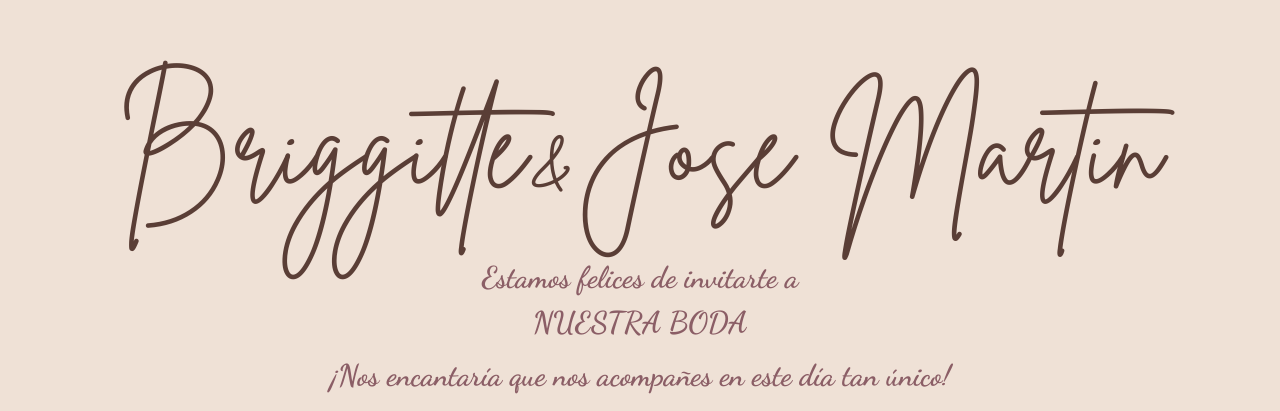
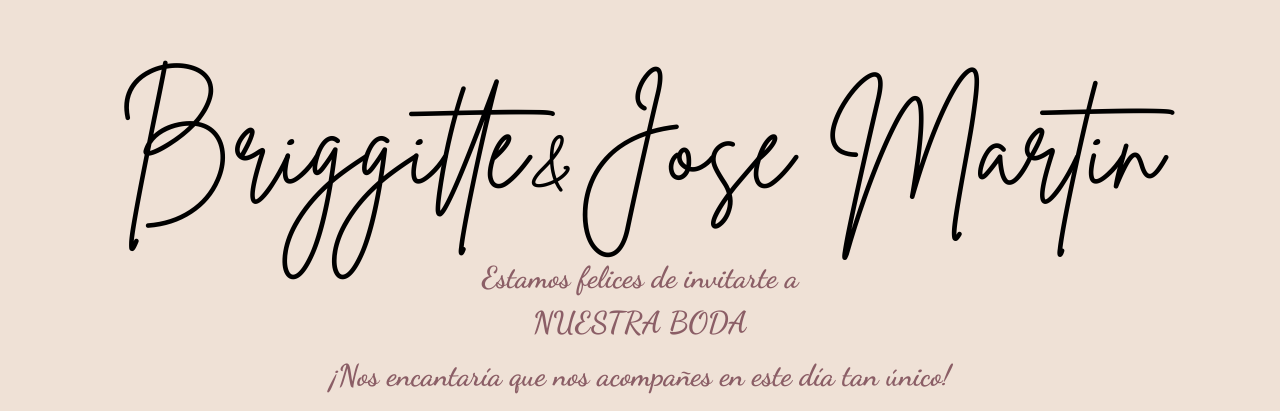
Before and after one commit to jcaceres89c/Briggitte_y_JoseMartin, a plain HTML site: page index.html in a window 1280 px wide. Shown: the part 107-518 px from the top of the page. Drawn offline with nearby package versions, Linux system fonts and the light colour scheme; grey boxes are pictures that could not be loaded; a web font is replaced by a local one.

Commit message:
nombres color

```diff
--- a/index.html
+++ b/index.html
@@ -16,7 +16,7 @@
     }
     html, body {
       background-color: #efe1d6;
-      color: #5a3e36;
+    /* color: #5a3e36;*/
       font-family: 'Brittany Signature', cursive;
       margin: 0;
       padding: 0;
```
